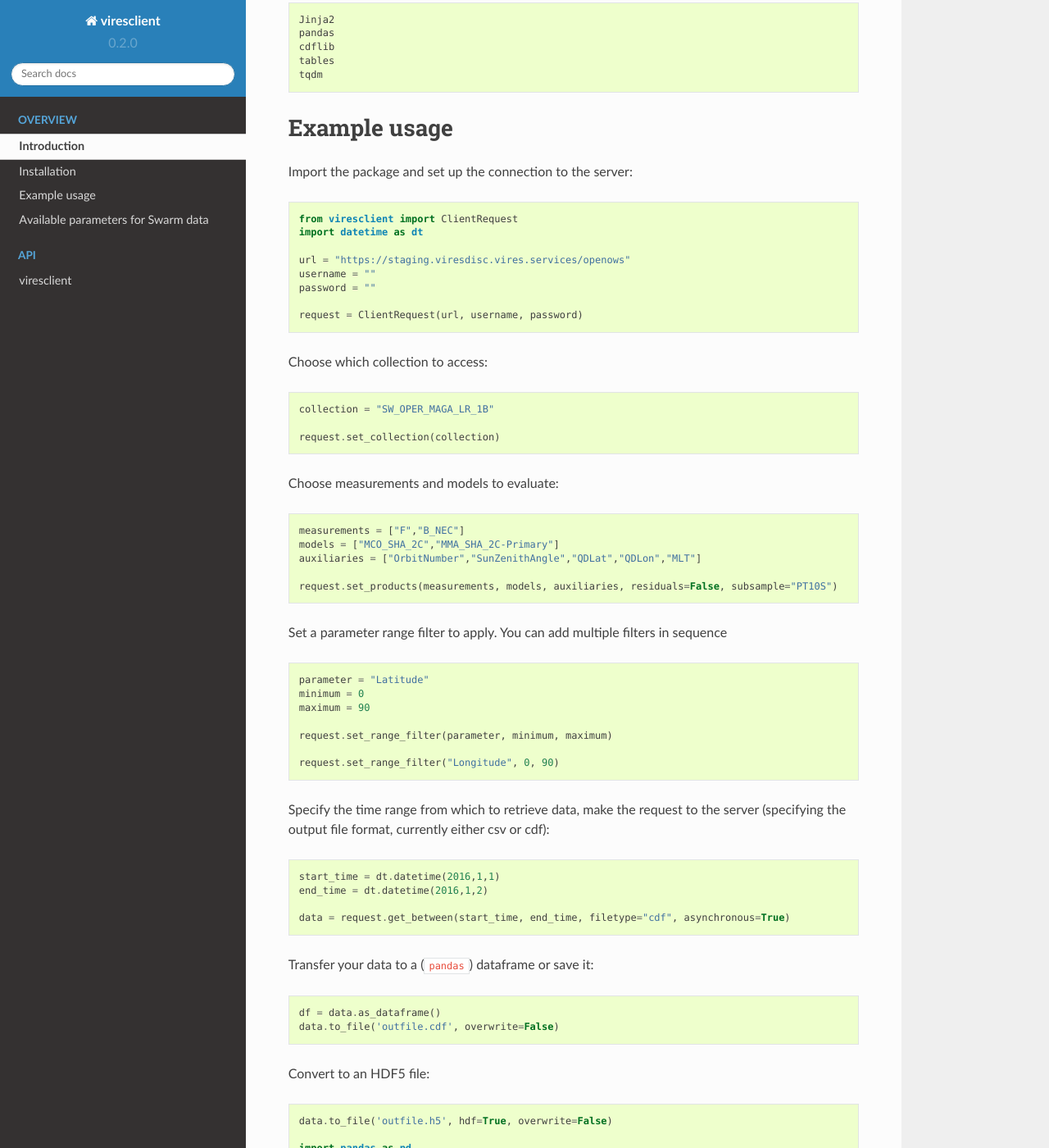
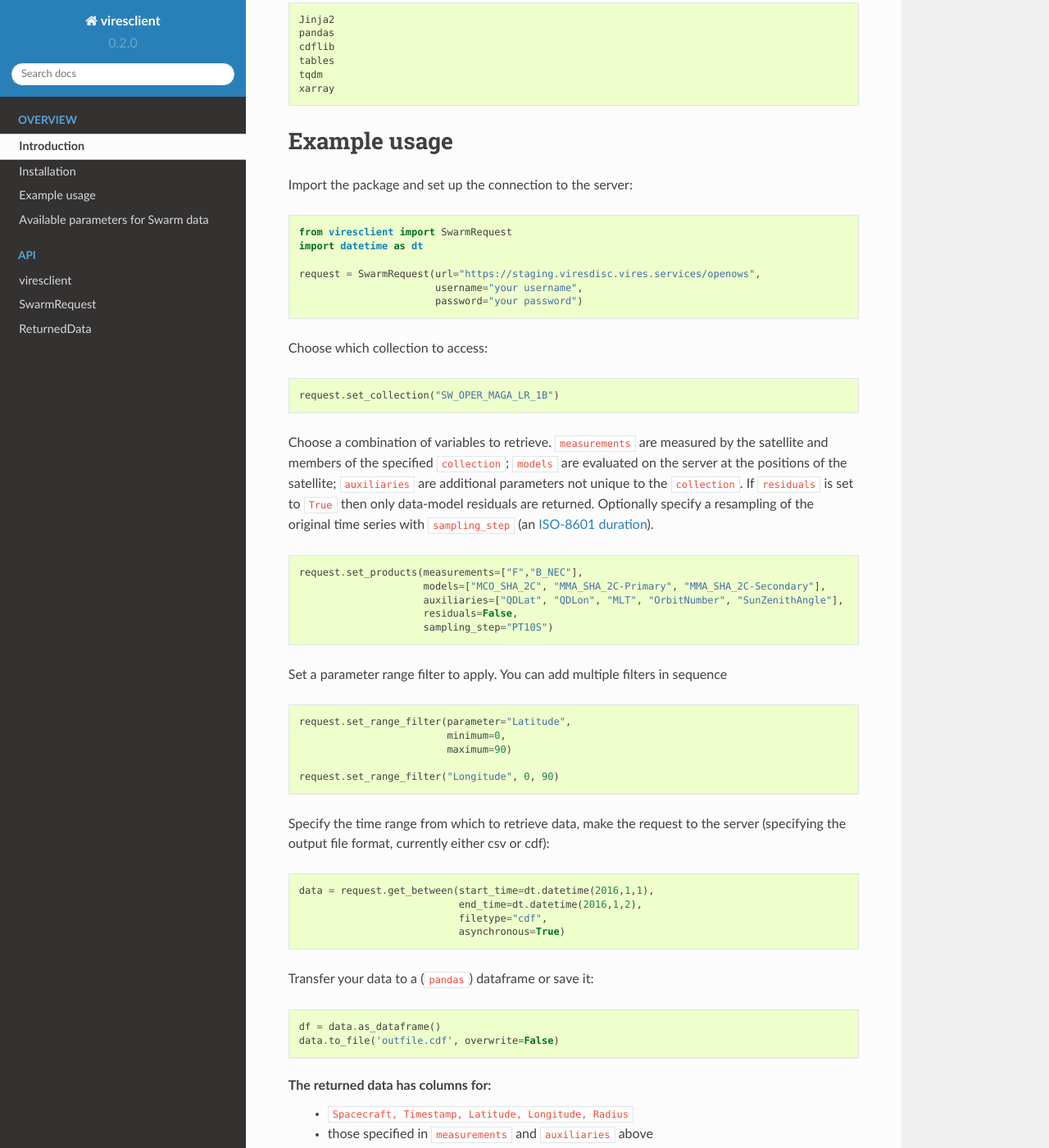
Before and after one commit to ESA-VirES/VirES-Python-Client, a Sphinx documentation site: the page built from docs/readme.rst, in a window 1280 px wide and 1400 px high, scrolled down 454 px. Shown: the whole window at 82% size. Built offline with Sphinx 7.4.7 and the Read the Docs theme 2.0.0, drawn with Linux system fonts in a browser that asks for light colours; formulas are drawn with MathJax 3; pages that are not in the unit, such as notebooks, are missing from menus; some of the changed text lies outside the part shown.

Commit message:
Minor doc adjustments for v0.2

```diff
--- a/docs/conf.py
+++ b/docs/conf.py
@@ -46,7 +46,8 @@ release = version
 # ones.
 extensions = ['sphinx.ext.autodoc',
               'sphinx.ext.napoleon',
-              'nbsphinx'
+              'nbsphinx',
+              'sphinx.ext.imgmath'
 ]
 
 # Add any paths that contain templates here, relative to this directory.
--- a/docs/readme.rst
+++ b/docs/readme.rst
@@ -17,6 +17,7 @@ Dependencies::
   cdflib
   tables
   tqdm
+  xarray
 
 Example usage
 -------------
@@ -24,42 +25,36 @@ Import the package and set up the connection to the server:
 
 .. code-block:: python
 
-  from viresclient import ClientRequest
+  from viresclient import SwarmRequest
   import datetime as dt
 
-  url = "https://staging.viresdisc.vires.services/openows"
-  username = ""
-  password = ""
-
-  request = ClientRequest(url, username, password)
+  request = SwarmRequest(url="https://staging.viresdisc.vires.services/openows",
+                         username="your username",
+                         password="your password")
 
 Choose which collection to access:
 
 .. code-block:: python
 
-  collection = "SW_OPER_MAGA_LR_1B"
+  request.set_collection("SW_OPER_MAGA_LR_1B")
 
-  request.set_collection(collection)
-
-Choose measurements and models to evaluate:
+Choose a combination of variables to retrieve. ``measurements`` are measured by the satellite and members of the specified ``collection``; ``models`` are evaluated on the server at the positions of the satellite; ``auxiliaries`` are additional parameters not unique to the ``collection``. If ``residuals`` is set to ``True`` then only data-model residuals are returned. Optionally specify a resampling of the original time series with ``sampling_step`` (an `ISO-8601 duration <https://en.wikipedia.org/wiki/ISO_8601#Durations>`_).
 
 .. code-block:: python
 
-  measurements = ["F","B_NEC"]
-  models = ["MCO_SHA_2C","MMA_SHA_2C-Primary"]
-  auxiliaries = ["OrbitNumber","SunZenithAngle","QDLat","QDLon","MLT"]
-
-  request.set_products(measurements, models, auxiliaries, residuals=False, subsample="PT10S")
+  request.set_products(measurements=["F","B_NEC"],
+                       models=["MCO_SHA_2C", "MMA_SHA_2C-Primary", "MMA_SHA_2C-Secondary"],
+                       auxiliaries=["QDLat", "QDLon", "MLT", "OrbitNumber", "SunZenithAngle"],
+                       residuals=False,
+                       sampling_step="PT10S")
 
 Set a parameter range filter to apply. You can add multiple filters in sequence
 
 .. code-block:: python
 
-  parameter = "Latitude"
-  minimum = 0
-  maximum = 90
-
-  request.set_range_filter(parameter, minimum, maximum)
+  request.set_range_filter(parameter="Latitude",
+                           minimum=0,
+                           maximum=90)
 
   request.set_range_filter("Longitude", 0, 90)
 
@@ -67,10 +62,10 @@ Specify the time range from which to retrieve data, make the request to the serv
 
 .. code-block:: python
 
-  start_time = dt.datetime(2016,1,1)
-  end_time = dt.datetime(2016,1,2)
-
-  data = request.get_between(start_time, end_time, filetype="cdf", asynchronous=True)
+  data = request.get_between(start_time=dt.datetime(2016,1,1),
+                             end_time=dt.datetime(2016,1,2),
+                             filetype="cdf",
+                             asynchronous=True)
 
 Transfer your data to a (``pandas``) dataframe or save it:
 
@@ -78,15 +73,6 @@ Transfer your data to a (``pandas``) dataframe or save it:
 
   df = data.as_dataframe()
   data.to_file('outfile.cdf', overwrite=False)
-
-Convert to an HDF5 file:
-
-.. code-block:: python
-
-  data.to_file('outfile.h5', hdf=True, overwrite=False)
-
-  import pandas as pd
-  df = pd.read_hdf('outfile.h5')
 
 The returned data has columns for:
  - ``Spacecraft, Timestamp, Latitude, Longitude, Radius``
```
Also changed, not shown: docs/api.rst (+15 -1 lines), 1 other file.
